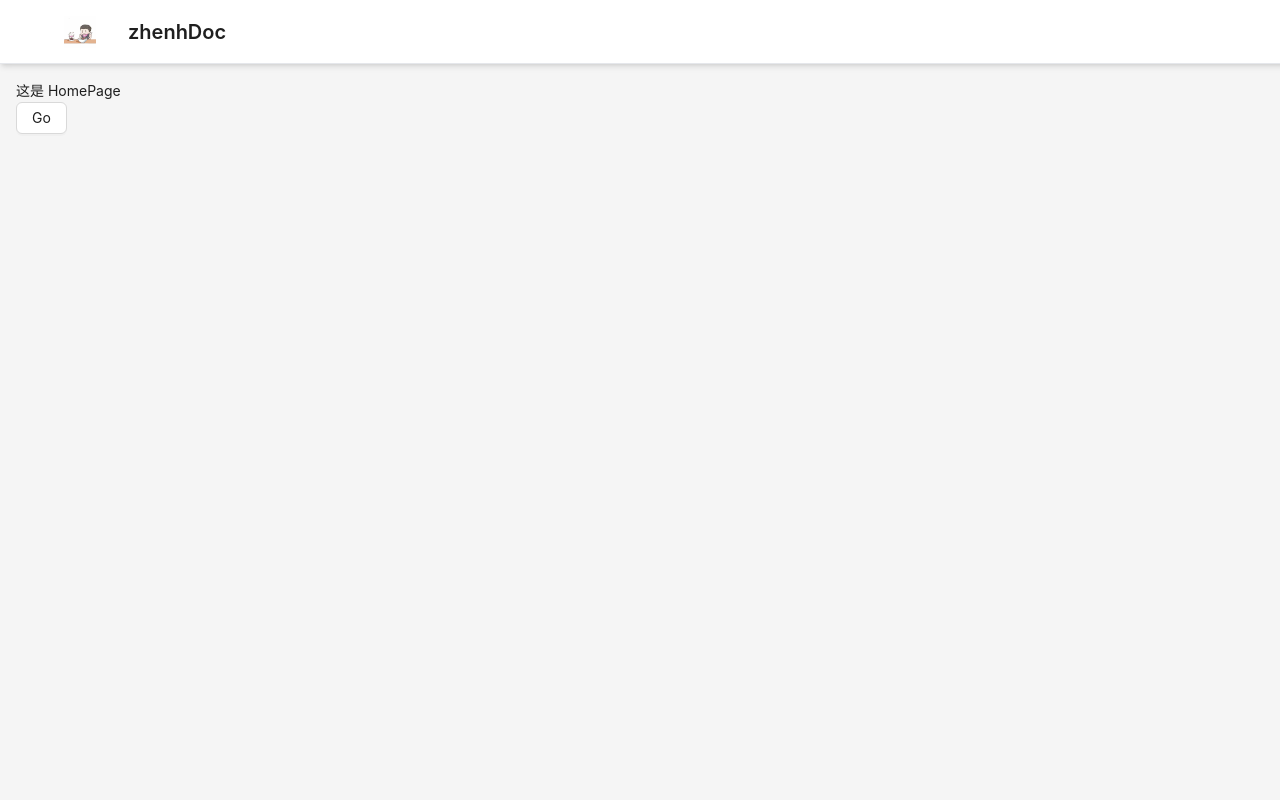
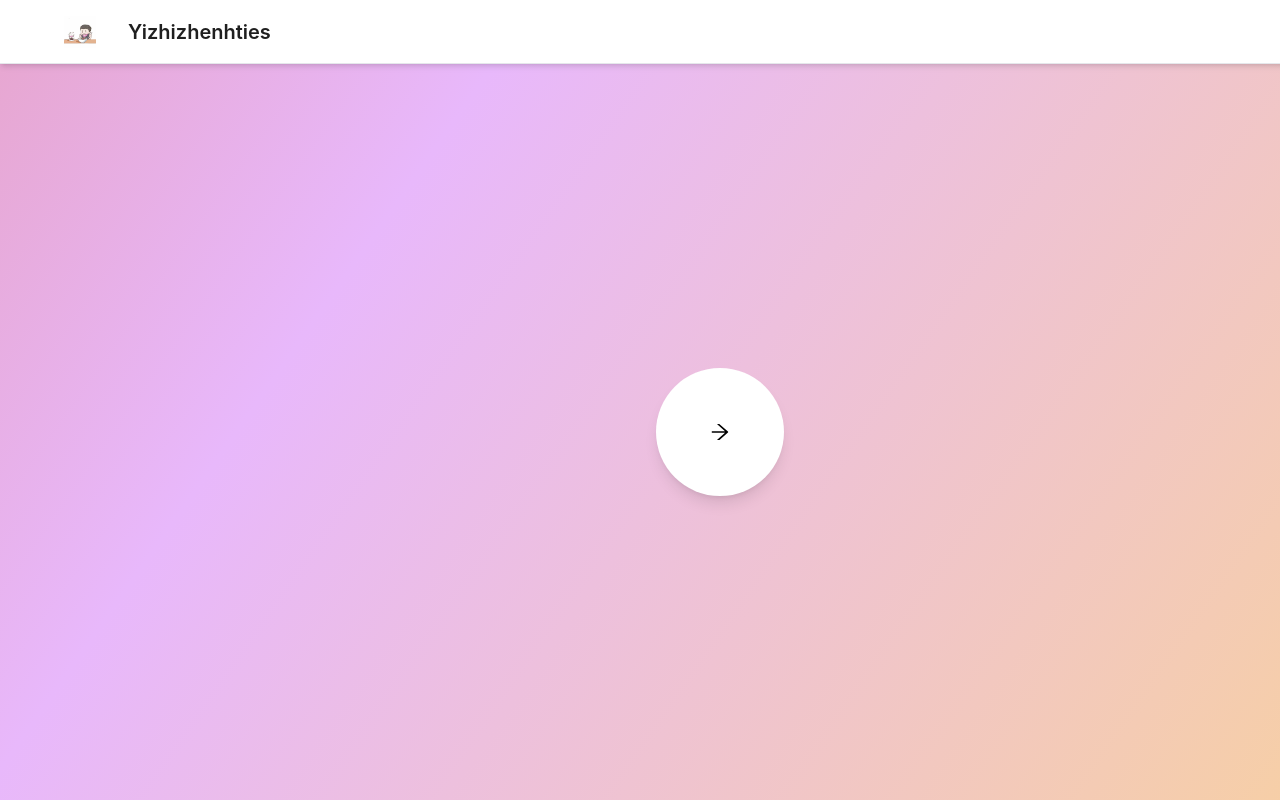
Before and after one commit to Yizhizhenhties/yizhizhenhties.github.io, a React (Vite) app: page / in a window 1280 px wide. Shown: the top 800 px of the page. Built offline with nearby package versions, Linux system fonts and the light colour scheme.

Commit message:
24/10/12 feat: homePage

```diff
--- a/src/pages/_index.tsx
+++ b/src/pages/_index.tsx
@@ -27,7 +27,7 @@ export default function MainPage() {
                         <span
                             className="ml-8 text-xl font-semibold hover:text-blue-500 cursor-pointer"
                             onClick={() => navigate('/')}>
-                            zhenhDoc
+                            Yizhizhenhties
                         </span>
                     </div>
                     <Space>
--- a/src/pages/homePage/_index.tsx
+++ b/src/pages/homePage/_index.tsx
@@ -1,14 +1,16 @@
-import { Button } from "antd";
+import { ArrowRightOutlined } from "@ant-design/icons";
 import { useNavigate } from "react-router";
+import './index.css';
 
 export default function HomePage() {
 
     const navigate = useNavigate();
 
     return (
-        <div className="p-4">
-            <div>这是 HomePage</div>
-            <Button onClick={() => navigate('/intro')}>Go</Button>
+        <div className="homepage-bg">
+            <button onClick={() => navigate('/intro')} className="w-32 h-32 rounded-full bg-white text-black p-8 text-xl shadow-lg hover:scale-110 hover:shadow-2xl hover:text-blue-500">
+                <ArrowRightOutlined />
+            </button>
         </div>
     )
 }
--- /dev/null
+++ b/src/pages/homePage/index.css
@@ -0,0 +1,26 @@
+.homepage-bg {
+    display: flex;
+    justify-content: center;
+    align-items: center;
+    font-size: 30xp;
+    height: 100%;
+    width: 100%;
+    background-image: linear-gradient(125deg, #8ef3de, #76bae8, #e58277, #e8b8fb, #f9d396);
+    color: #fff;
+    background-size: 400%;
+    animation: bgmove 20s infinite;
+}
+
+@keyframes bgmove {
+    0% {
+        background-position: 0% 50%;
+    }
+
+    50% {
+        background-position: 100% 50%;
+    }
+
+    0% {
+        background-position: 0% 50%;
+    }
+}
```
